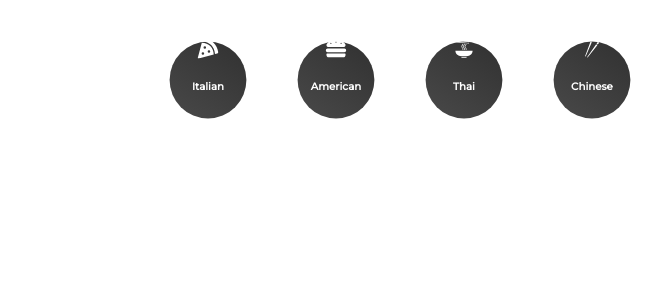
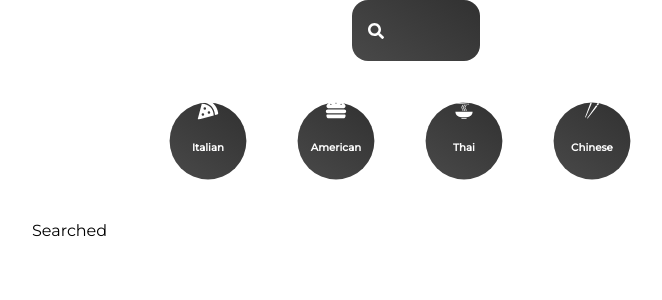
Before and after one commit to SwarajKaran/delicious, a React (Create React App) app: page /searched/1 in a window 1280 px wide. Shown: the top 300 px of the page, without its empty margins (224-886 px from the left). Built offline with nearby package versions, Linux system fonts and the light colour scheme.

Commit message:
Add Search

```diff
--- a/src/App.js
+++ b/src/App.js
@@ -1,11 +1,13 @@
 import Pages from './pages/Pages';
 import Category from './components/Category';
+import Search from './components/Search';
 import { BrowserRouter } from 'react-router-dom';
 
 function App() {
   return (
     <div className="App">
       <BrowserRouter>
+        <Search />
         <Category />
         <Pages />
       </BrowserRouter>
--- /dev/null
+++ b/src/components/Search.js
@@ -0,0 +1,55 @@
+import styled from 'styled-components';
+import { useState } from 'react';
+import { FaSearch } from 'react-icons/fa';
+import { useNavigate } from 'react-router-dom';
+
+const Search = () => {
+  const [input, setInput] = useState('');
+
+  const navigate = useNavigate();
+  const submitHandler = (e) => {
+    e.preventDefault();
+    navigate(`/searched/${input}`);
+  };
+  return (
+    <FormStyle onSubmit={submitHandler}>
+      <div>
+        <FaSearch />
+        <input
+          onChange={(e) => setInput(e.target.value)}
+          type="text"
+          value={input}
+        />
+      </div>
+    </FormStyle>
+  );
+};
+
+const FormStyle = styled.form`
+  margin: 0rem 20rem;
+  position: relative;
+  div {
+    width: 100%;
+    position: relative;
+  }
+  input {
+    border: none;
+    background: linear-gradient(35deg, #494949, #313131);
+    font-size: 1.5rem;
+    color: white;
+    padding: 1rem 3rem;
+    border: none;
+    border-radius: 1rem;
+    outline: none;
+    width: 100%;
+  }
+  svg {
+    position: absolute;
+    top: 50%;
+    left: 0%;
+    transform: translate(100%, -50%);
+    color: white;
+  }
+`;
+
+export default Search;
--- a/src/pages/Pages.jsx
+++ b/src/pages/Pages.jsx
@@ -1,12 +1,14 @@
 import React from 'react';
 import Home from './Home';
 import Cuisine from './Cuisine';
+import Searched from './Searched';
 import { Route, Routes } from 'react-router-dom';
 function Pages() {
   return (
     <Routes>
       <Route path="/" element={<Home />} />
       <Route path="/cuisine/:type" element={<Cuisine />} />
+      <Route path="/searched/:search" element={<Searched />} />
     </Routes>
   );
 }
--- /dev/null
+++ b/src/pages/Searched.js
@@ -0,0 +1,7 @@
+import React from 'react';
+
+const Searched = () => {
+  return <div>Searched</div>;
+};
+
+export default Searched;
```
